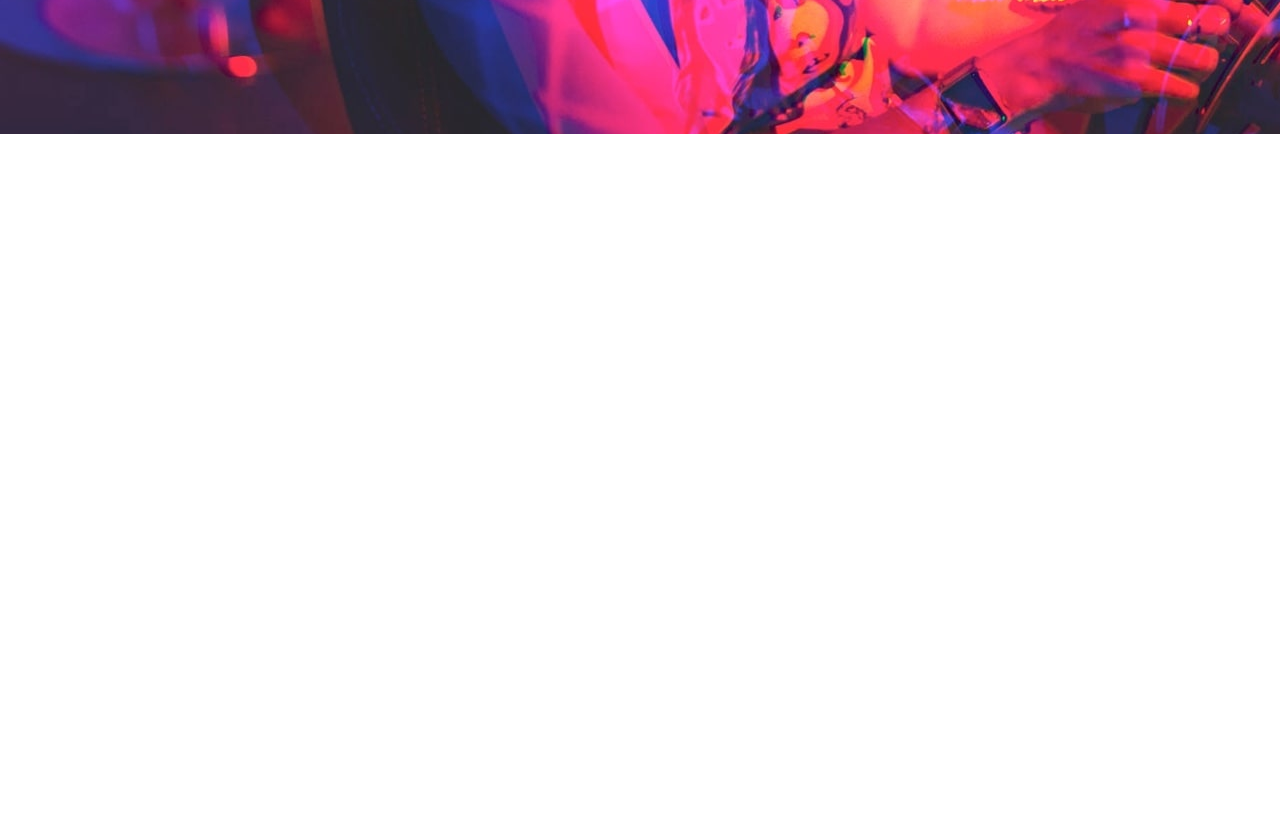
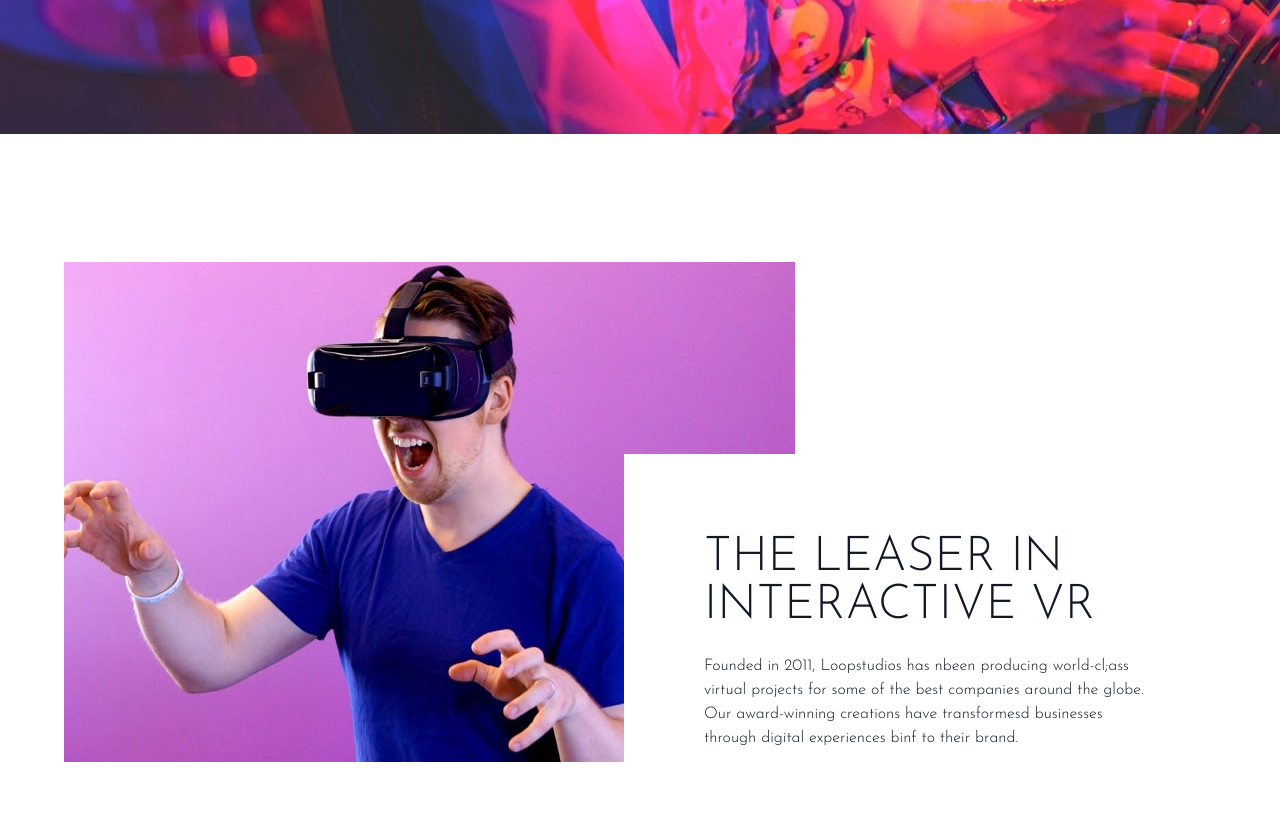
Before and after one commit to ogeeDeveloper/loopstudios, a website: page index.html in a window 1280 px wide. Shown: the part 462-1295 px from the top of the page. Before the commit the page ends 800 px from the top, so only its background shows below. Drawn offline with Linux system fonts and the light colour scheme.

Commit message:
Finished creating the Feature section

```diff
--- a/index.html
+++ b/index.html
@@ -56,5 +56,23 @@
             </div>
         </div>
     </section>
+
+    <!-- Features section -->
+    <section id="feature">
+        <!-- Feature container -->
+        <div class="relative container flex flex-col max-w-6xl mx-auto my-32 px-6 text-gray-900 md:flex-row md:px-0">
+            <!-- Image -->
+            <img src="images/desktop/image-interactive.jpg" alt="">
+
+            <!-- Image Containner -->
+            <div class="top-48 pr-0 bg-white md:absolute md:right-0 md:py-20 md:pl-20">
+                <h2 class="max-w-lg mt-10 mb-6 font-sans text-4xl text-center text-gray-900 uppercase md:text-5xl md:mt-0 md:text-left">The leaser in interactive VR</h2>
+                <p class="max-w-md text-center md:text-left">
+                    Founded in 2011, Loopstudios has nbeen producing world-cl;ass virtual projects for some of the best companies around the globe.
+                    Our award-winning creations have transformesd businesses through digital experiences binf to their brand.
+                </p>
+            </div>
+        </div>
+    </section>
 </body>
 </html>
```
Also changed, not shown: css/style.css.
